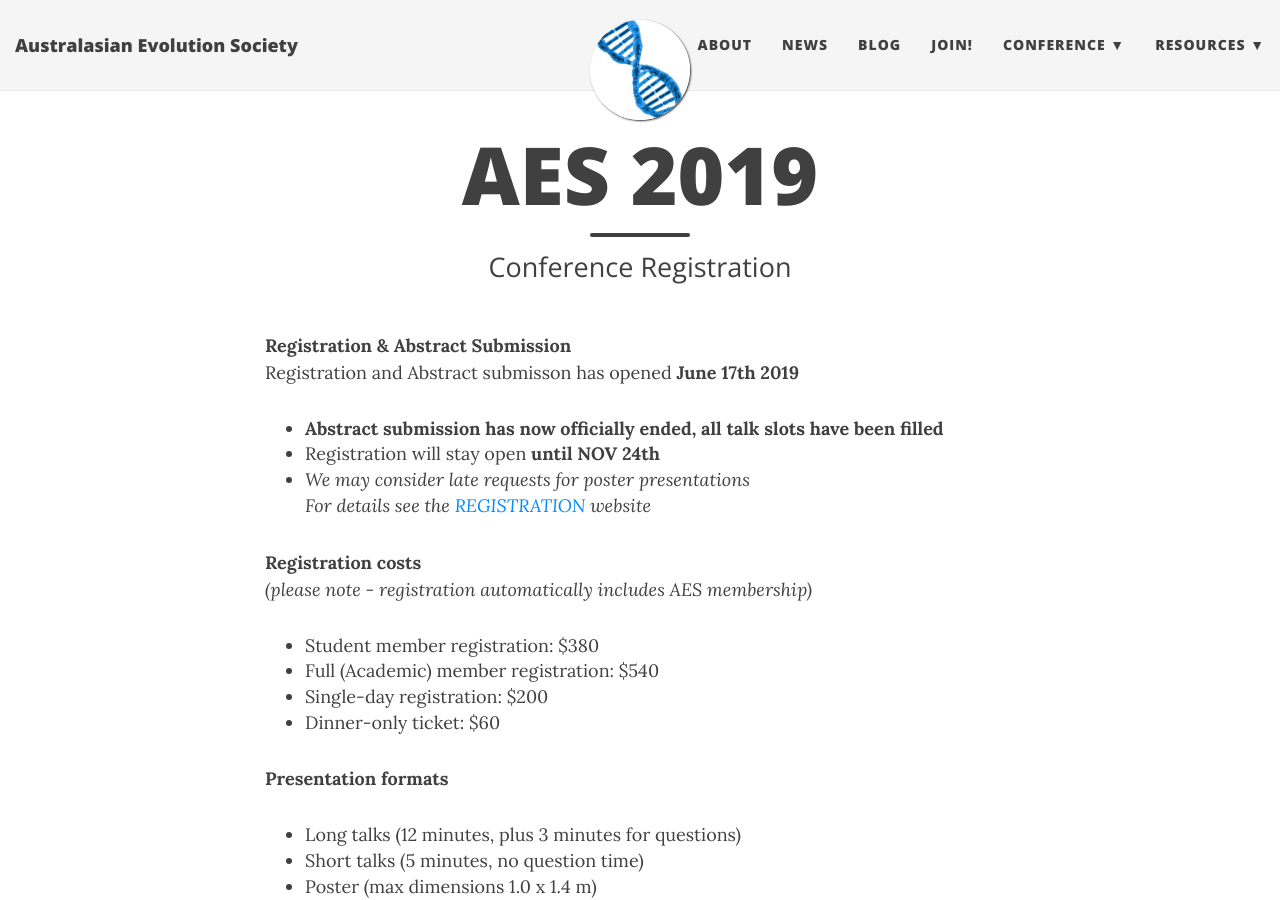
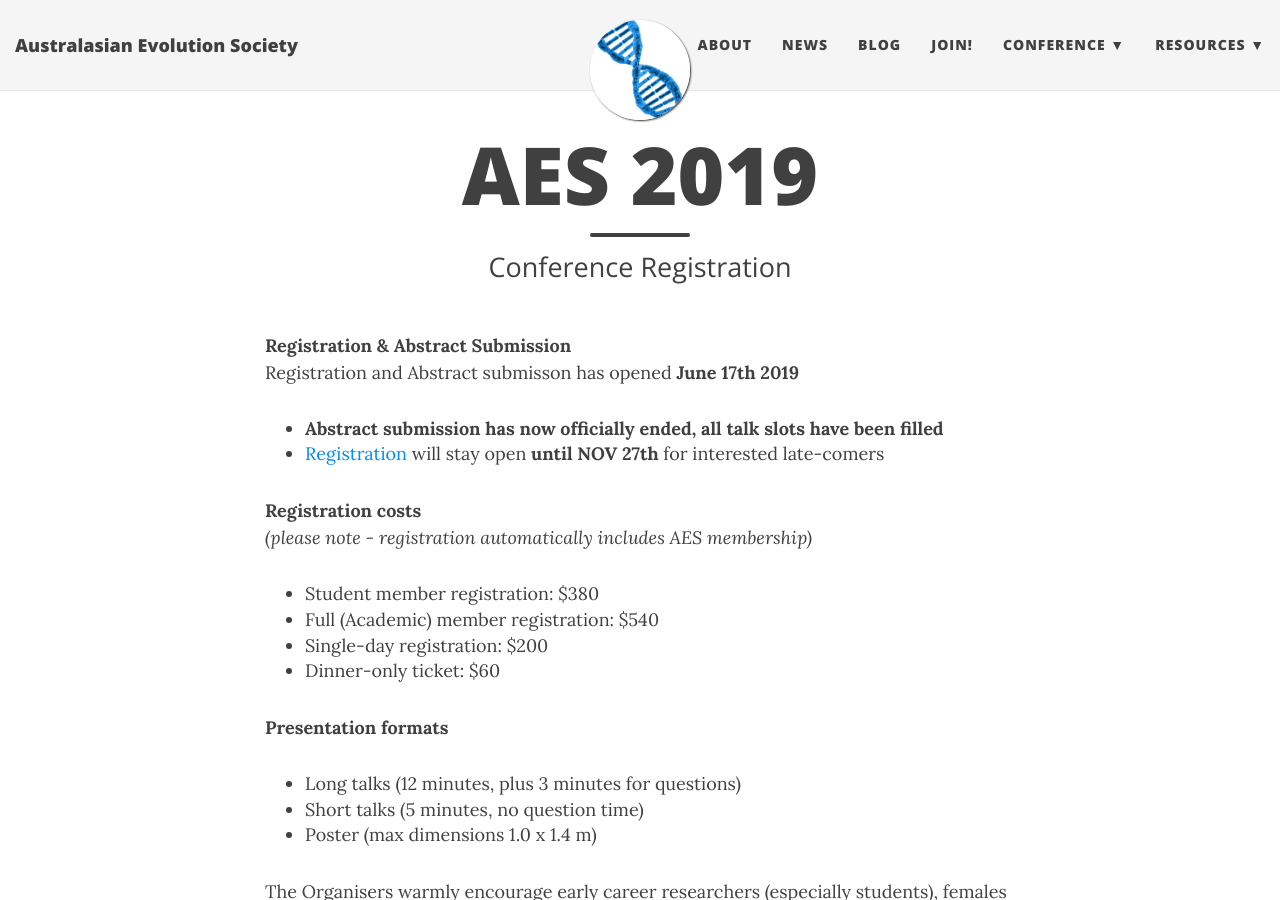
Before and after one commit to ausevo/ausevo.github.io, a Jekyll site: the page built from registration.md, in a window 1280 px wide and 900 px high. Built offline with Jekyll 4.4.1, drawn with Linux system fonts in a browser that asks for light colours; nearby versions of some CDN libraries.

Commit message:
Update registration.md

```diff
--- a/registration.md
+++ b/registration.md
@@ -8,9 +8,7 @@ subtitle: Conference Registration
 Registration and Abstract submisson has opened **June 17th 2019**
 
 - **Abstract submission has now officially ended, all talk slots have been filled**
-- Registration will stay open **until NOV 24th**
-- *We may consider late requests for poster presentations
- For details see the [REGISTRATION](https://aes.corsizio.com/c/5cee085f0c0f597e06f7e964) website*
+- [Registration](https://aes.corsizio.com/c/5cee085f0c0f597e06f7e964) will stay open **until NOV 27th** for interested late-comers
 
 
 
```
